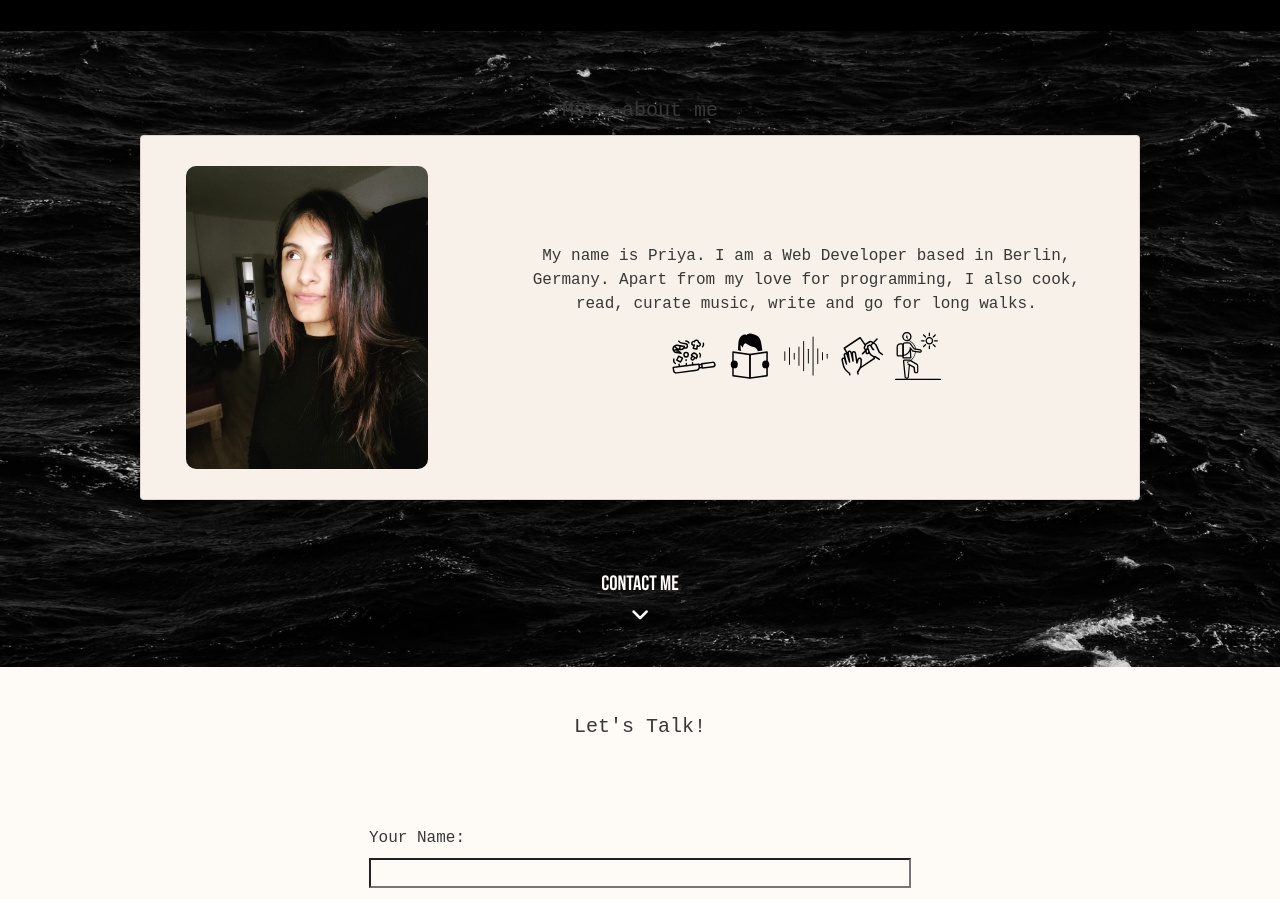
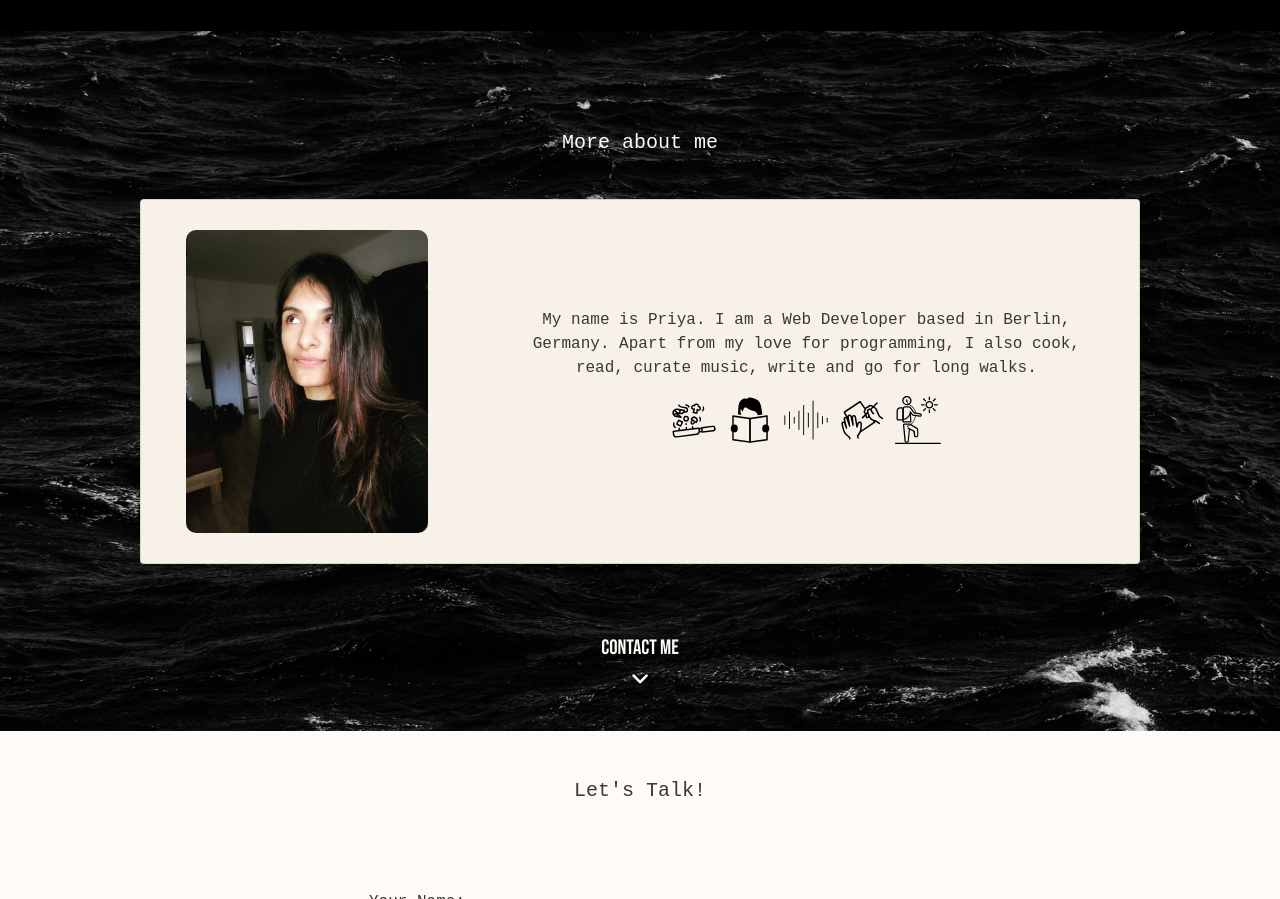
Before and after one commit to lifewave174/Personal-Portfolio-2021, a website: page src/index.html in a window 1280 px wide. Shown: the part 2473-3372 px from the top of the page. Drawn offline with nearby package versions, Linux system fonts and the light colour scheme.

Commit message:
more font changes

```diff
--- a/src/scss/main.scss
+++ b/src/scss/main.scss
@@ -331,7 +331,7 @@ main {
     border-radius: 10px;
 }
 
-.moreaboutme h4 {
+.moreaboutme h5 {
     padding: 2rem 0;
     color: var.$color-light;
 }
```
Also changed, not shown: src/styles/main.css.
